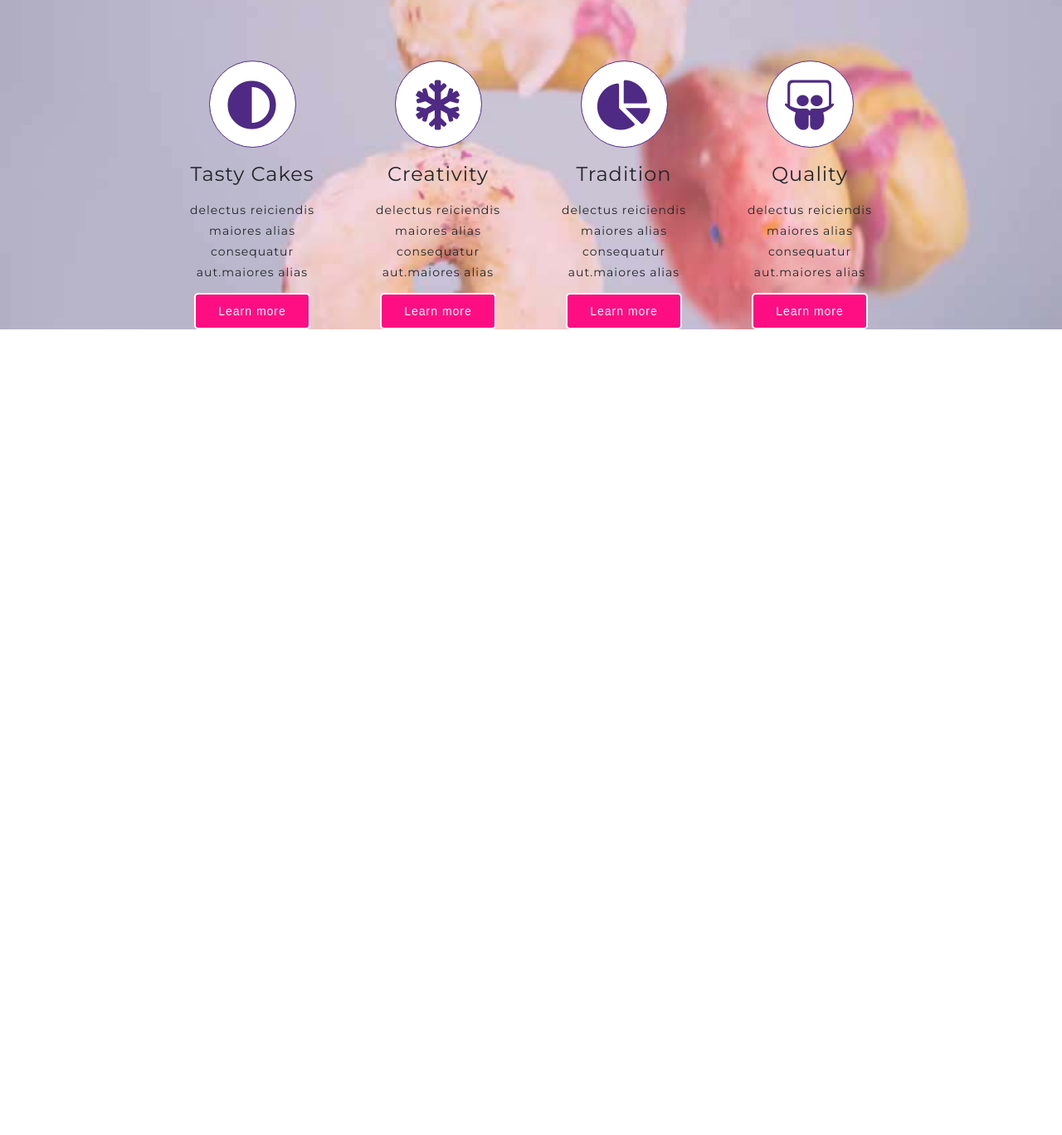
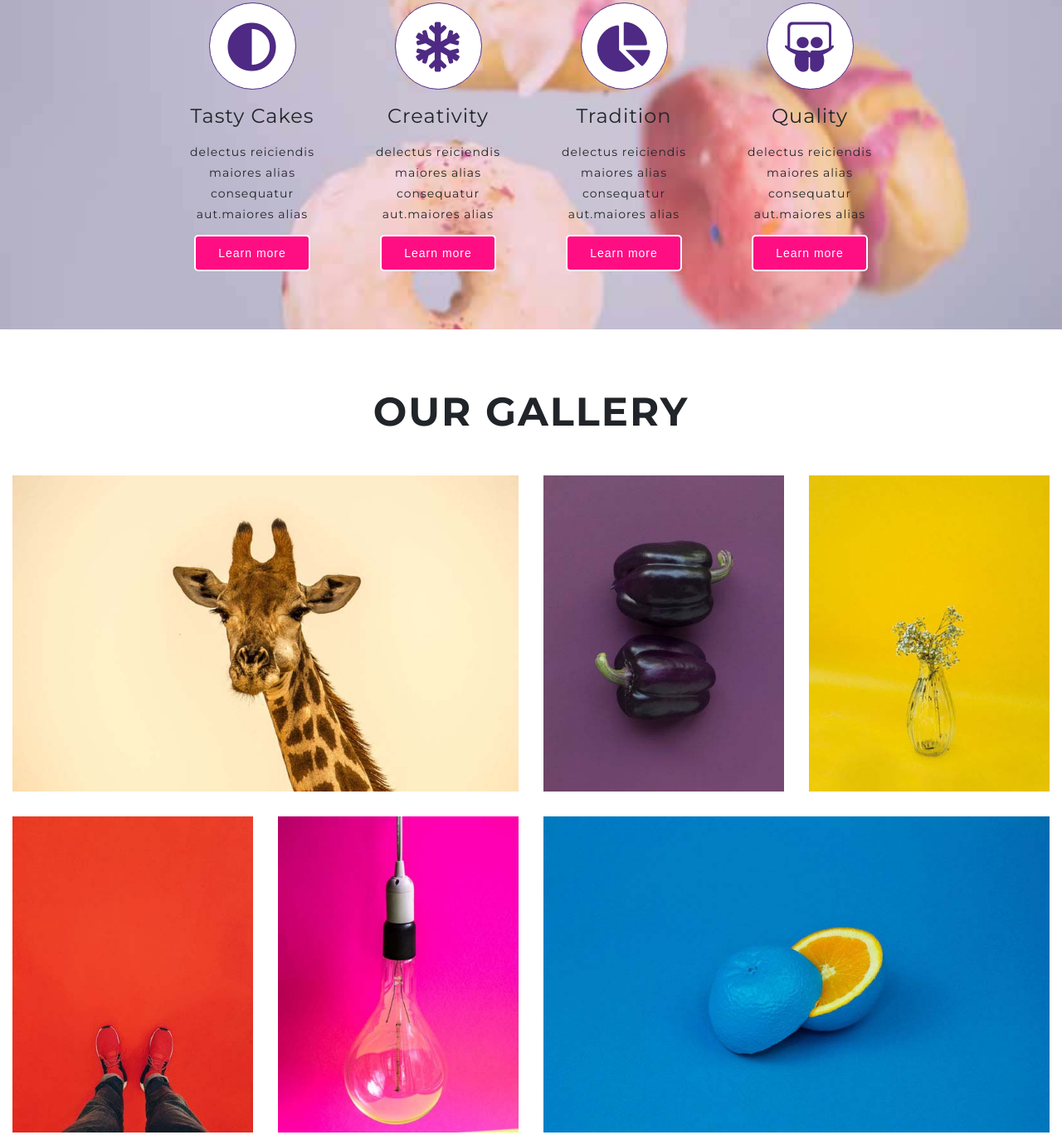
Before and after one commit to sublearn/cyber_bake, a plain HTML site: page index.html in a window 1280 px wide. Shown: the part 2463-3831 px from the top of the page at 83% size. Before the commit the page ends 2860 px from the top, so only its background shows below. Drawn offline with nearby package versions, Linux system fonts and the light colour scheme; a script that the page names is missing.

Commit message:
figure tag, fix height, gallery no overlay

```diff
--- a/css/index.css
+++ b/css/index.css
@@ -47,7 +47,6 @@ h2 {
   text-align: center;
 
   margin-bottom: 3rem;
-  padding: 70px 0;
 }
 /* NOTE HEADER */
 
@@ -192,7 +191,7 @@ header {
   background-color: #836eaa;
 }
 
-/* INTRO NUMBER */
+/* NOTE NUMBER */
 .number {
   padding: 70px 0;
 }
@@ -226,7 +225,10 @@ fix responsive button drop xuống vì h3 đẩy
 .services {
   background-image: url(../img/s1.jpg);
   background-size: cover;
+
   text-align: center;
+
+  padding: 70px 0;
 }
 
 .services h2 {
@@ -279,3 +281,30 @@ fix responsive button drop xuống vì h3 đẩy
 .services__item:hover i {
   color: #ff0e83;
 }
+
+/* NOTE GALLERY */
+.gallery {
+  padding: 70px 0;
+}
+
+.gallery__content {
+  display: grid;
+  grid-template-columns: repeat(4, 1fr);
+  gap: 30px;
+  padding: 0 15px;
+}
+
+.gallery__g1 {
+  grid-column: 1 / span 2;
+}
+
+.gallery__g6 {
+  grid-column: 3 / span 2;
+}
+
+/* height 100% dãn nhẹ hình */
+.gallery__item img {
+  display: block;
+  width: 100%;
+  height: 100%;
+}
--- a/index.html
+++ b/index.html
@@ -137,7 +137,45 @@
         </div>
     </section>
     <section class="gallery">
+        <h2>OUR GALLERY</h2>
+        <div class="gallery__content">
+            <figure class="gallery__item gallery__g1">
+                <img src="./img/g1.jpg" alt="gallery 1">
+                <!-- <figcaption>
 
+                </figcaption> -->
+            </figure>
+            <figure class="gallery__item">
+                <img src="./img/g2.jpg" alt="gallery 2">
+                <!-- <figcaption>
+
+                </figcaption> -->
+            </figure>
+            <figure class="gallery__item">
+                <img src="./img/g3.jpg" alt="gallery 3">
+                <!-- <figcaption>
+
+                </figcaption> -->
+            </figure>
+            <figure class="gallery__item">
+                <img src="./img/g4.jpg" alt="gallery 4">
+                <!-- <figcaption>
+
+                </figcaption> -->
+            </figure>
+            <figure class="gallery__item">
+                <img src="./img/g5.jpg" alt="gallery 5">
+                <!-- <figcaption>
+
+                </figcaption> -->
+            </figure>
+            <figure class="gallery__item gallery__g6">
+                <img src="./img/g6.jpg" alt="gallery 6">
+                <!-- <figcaption>
+
+                </figcaption> -->
+            </figure>
+        </div>
     </section>
     <section class="team">
 
```
